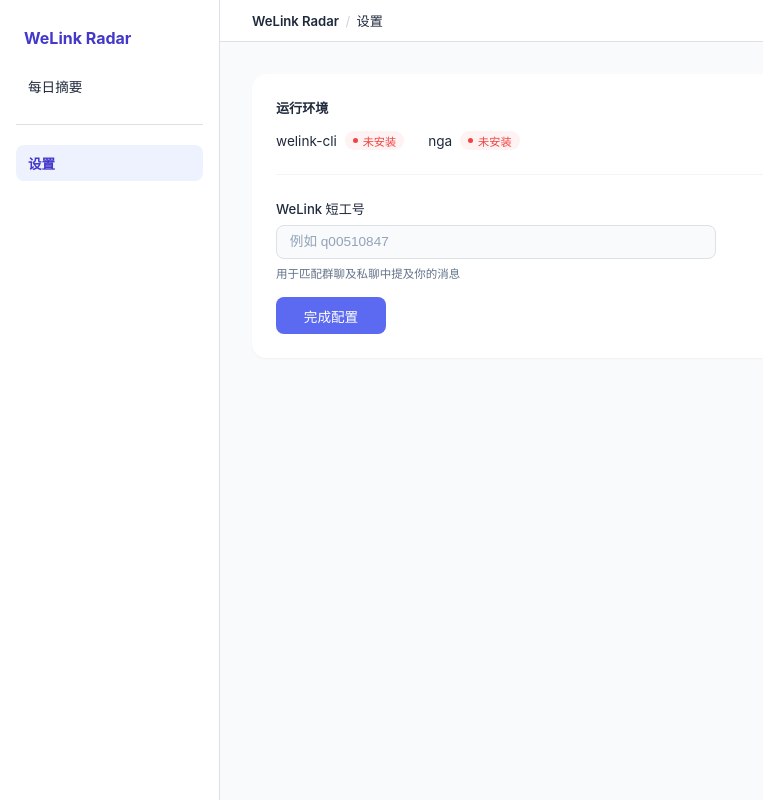
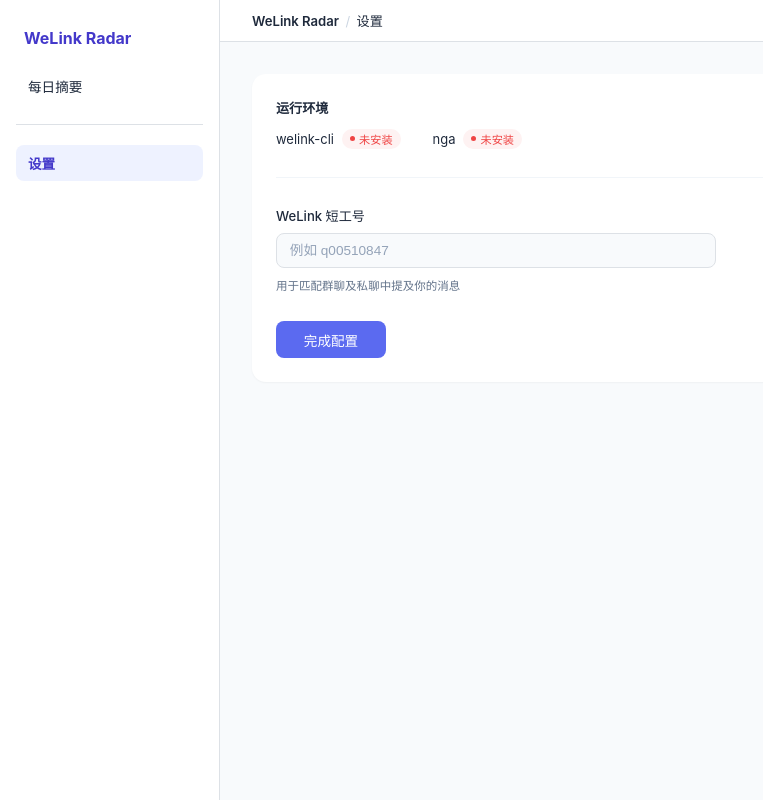
Before and after one commit to Qinnnnnn/welink-radar, a FastAPI app: page /setup in a window 1280 px wide. Shown: the whole page, without its empty margins (0-763 px from the left). Run offline with FastAPI, Linux system fonts and the light colour scheme; some libraries are stand-ins or nearby versions.

Commit message:
style: 设置页面呼吸感重构 — 纵向松绑、窄卡片、输入框提亮
- 卡片 max-width 640→600px，内容与右侧留白比例更协调
- 分割线 margin 1.5→1.75rem，上下呼吸感加倍
- 环境项横向 gap 1.5→2rem，文字缩小到 13px
- label→input 间距、input→hint 间距均增大到 0.55rem
- hint→按钮间距拉大到 1.75rem，消除紧凑感
- 输入框背景改为纯白 + #E2E8F0 细边框，聚焦时品牌蓝光晕

```diff
--- a/templates/pages/setup.html
+++ b/templates/pages/setup.html
@@ -7,10 +7,10 @@
     <script src="https://unpkg.com/htmx.org@1.9.12"></script>
     {% include "components/shared_layout.html" %}
     <style>
-        .setup-panel { max-width:640px; }
+        .setup-panel { max-width:600px; }
         .status-tag {
             font-size:0.7rem; font-weight:500; padding:0.1rem 0.5rem; border-radius:10px;
-            display:inline-flex; align-items:center; gap:0.3rem;
+            display:inline-flex; align-items:center; gap:0.25rem;
         }
         .status-tag.ready { background:#ECFDF5; color:#10B981; }
         .status-tag.missing { background:#FEF2F2; color:#EF4444; }
@@ -19,8 +19,14 @@
         }
         .status-tag.ready::before { background:#10B981; }
         .status-tag.missing::before { background:#EF4444; }
-        .setup-divider { border:none; border-top:1px solid #F1F5F9; margin:1.5rem 0; }
-        .setup-form-row { max-width:440px; }
+        .setup-divider { border:none; border-top:1px solid #F1F5F9; margin:1.75rem 0; }
+        .setup-input {
+            background:#FFF; border:1px solid #E2E8F0; border-radius:8px;
+            padding:0.55rem 0.8rem; font-size:0.85rem; color:var(--text);
+            width:100%; outline:none; transition:border-color 0.15s;
+        }
+        .setup-input:focus { border-color:#5B6AF0; box-shadow:0 0 0 3px rgba(91,106,240,0.1); }
+        .setup-input::placeholder { color:#94A3B8; }
     </style>
 </head>
 <body>
@@ -36,16 +42,15 @@
             <div class="setup-panel">
                 <div class="card">
 
-                    <!-- Environment status -->
-                    <div style="font-size:0.82rem;font-weight:600;color:var(--text);margin-bottom:0.85rem;">运行环境</div>
-                    <div style="display:flex;align-items:center;gap:1.5rem;">
-                        <div style="display:flex;align-items:center;gap:0.5rem;font-size:0.85rem;">
+                    <div style="font-size:0.82rem;font-weight:600;color:var(--text);margin-bottom:0.75rem;">运行环境</div>
+                    <div style="display:flex;align-items:center;gap:2rem;">
+                        <div style="display:flex;align-items:center;gap:0.5rem;font-size:0.81rem;">
                             <span style="color:var(--text);">welink-cli</span>
                             <span class="status-tag {{ 'ready' if env_checks.welink_cli_available else 'missing' }}">
                                 {{ '已就绪' if env_checks.welink_cli_available else '未安装' }}
                             </span>
                         </div>
-                        <div style="display:flex;align-items:center;gap:0.5rem;font-size:0.85rem;">
+                        <div style="display:flex;align-items:center;gap:0.5rem;font-size:0.81rem;">
                             <span style="color:var(--text);">nga</span>
                             <span class="status-tag {{ 'ready' if env_checks.nga_available else 'missing' }}">
                                 {{ '已就绪' if env_checks.nga_available else '未安装' }}
@@ -55,18 +60,15 @@
 
                     <hr class="setup-divider">
 
-                    <!-- Short ID form -->
-                    <form hx-post="/api/setup" hx-swap="outerHTML" class="setup-form-row">
-                        <div style="margin-bottom:1rem;">
-                            <label style="display:block;font-size:0.82rem;font-weight:500;color:var(--text);margin-bottom:0.4rem;">
-                                WeLink 短工号
-                            </label>
-                            <input name="myNicknames" type="text" placeholder="例如 q00510847">
-                            <p style="font-size:0.72rem;color:var(--muted);margin-top:0.35rem;">
-                                用于匹配群聊及私聊中提及你的消息
-                            </p>
-                        </div>
-                        <button type="submit" class="btn btn-primary" style="width:auto;min-width:110px;">完成配置</button>
+                    <form hx-post="/api/setup" hx-swap="outerHTML" style="max-width:440px;">
+                        <label style="display:block;font-size:0.82rem;font-weight:500;color:var(--text);margin-bottom:0.55rem;">
+                            WeLink 短工号
+                        </label>
+                        <input name="myNicknames" type="text" class="setup-input" placeholder="例如 q00510847">
+                        <p style="font-size:0.72rem;color:var(--muted);margin-top:0.55rem;">
+                            用于匹配群聊及私聊中提及你的消息
+                        </p>
+                        <button type="submit" class="btn btn-primary" style="margin-top:1.75rem;width:auto;min-width:110px;">完成配置</button>
                     </form>
 
                 </div>
```
